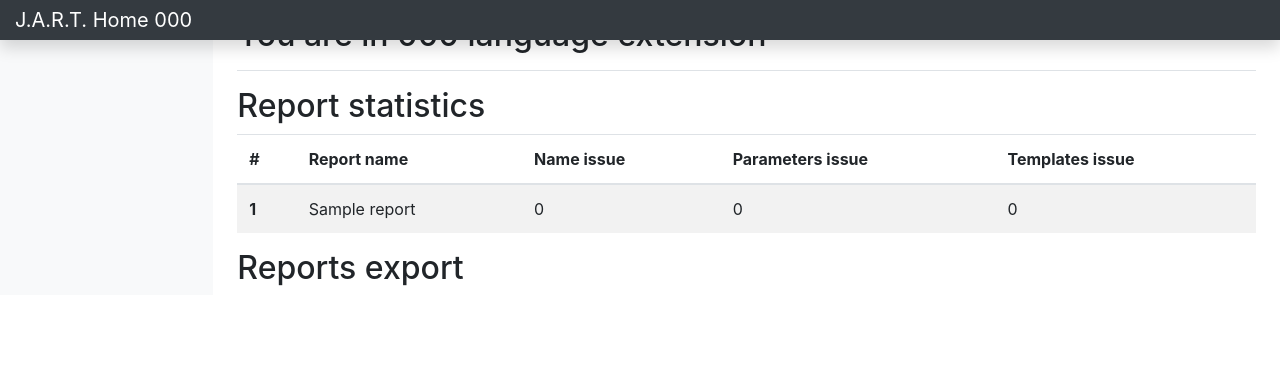
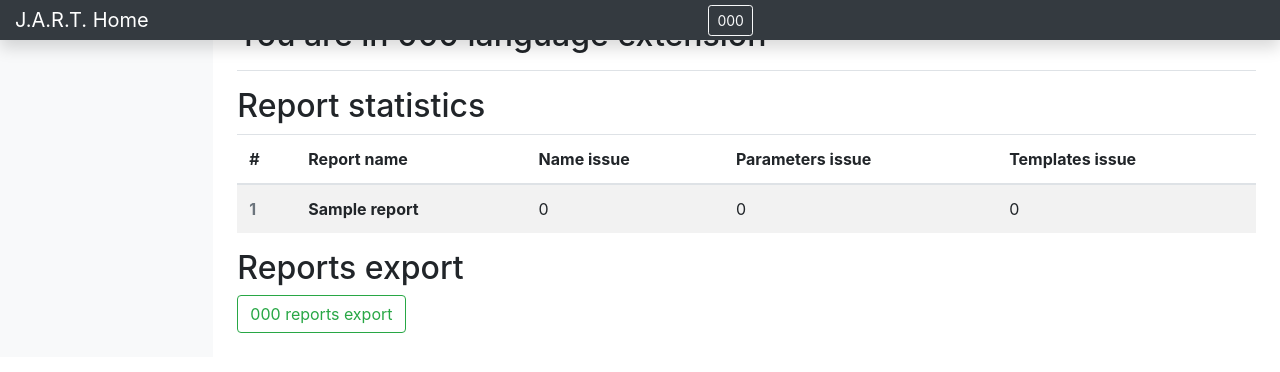
Before and after one commit to arkadyorg/xmlptranslator, a Flask app: page /language/000 in a window 1280 px wide. Shown: the top 372 px of the page. Run offline with Flask 2, Linux system fonts and the light colour scheme; tables that the repository leaves empty hold one stand-in row (values such as "Sample post"); some libraries are stand-ins or nearby versions.

Commit message:
html form correction for report export job

```diff
--- a/templates/reportconfig.html
+++ b/templates/reportconfig.html
@@ -7,7 +7,7 @@
     <meta name="author" content="">
     <link rel="icon" href="../static/img/favicon.ico">
 
-    <title>J.A.R.T. - Just Another Report Translator</title>
+    <title>J.A.R.T. - Just Another Report Translator {{ language }}</title>
 
     <!-- Bootstrap core CSS -->
     <link href="../../static/css/bootstrap.min.css" rel="stylesheet">
@@ -19,7 +19,7 @@
   <body>
 
     <nav class="navbar navbar-dark fixed-top bg-dark flex-md-nowrap p-0 shadow">
-      <a class="navbar-brand col-sm-3 col-md-2 mr-0" href="/">J.A.R.T. Home {{ language }}</a>
+      <a class="navbar-brand col-sm-3 col-md-2 mr-0" href="/">J.A.R.T. Home </a><button type="button" class="btn btn-outline-light btn-sm" href="/language/{{ language }}">{{ language }}</button>
       <ul class="navbar-nav px-3">
       </ul>
     </nav>
--- a/templates/reportlist.html
+++ b/templates/reportlist.html
@@ -7,7 +7,7 @@
     <meta name="author" content="">
     <link rel="icon" href="../static/img/favicon.ico">
 
-    <title>J.A.R.T. - Just Another Report Translator</title>
+    <title>J.A.R.T. - Just Another Report Translator {{ language }}</title>
 
     <!-- Bootstrap core CSS -->
     <link href="../static/css/bootstrap.min.css" rel="stylesheet">
@@ -19,7 +19,7 @@
   <body>
 
     <nav class="navbar navbar-dark fixed-top bg-dark flex-md-nowrap p-0 shadow">
-      <a class="navbar-brand col-sm-3 col-md-2 mr-0" href="/">J.A.R.T. Home {{ language }}</a>
+      <a class="navbar-brand col-sm-3 col-md-2 mr-0" href="/">J.A.R.T. Home </a><button type="button" class="btn btn-outline-light btn-sm" href="/language/{{ language }}">{{ language }}</button>
       <ul class="navbar-nav px-3">
       </ul>
     </nav>
@@ -45,8 +45,8 @@
   <tbody>
     {% for r in reports%}
     <tr>
-      <th scope="row">{{ r.id }}</th>
-      <td>{{ r.name }}</td>
+      <th scope="row" class="text-muted">{{ r.id }}</th>
+      <td><strong>{{ r.name }}</strong></td>
       <td>{{ r.naming_issue }}</td>
       <td>{{ r.parameters_issue }}</td>
       <td>{{ r.templates_issue }}</td>
@@ -56,7 +56,10 @@
 
 </table>
             <p class="h2">Reports export</p>
-
+            <form method = "post" action="/export_reports?lang_id={{ language_id }}">
+<button type="button submit" name="submit" class="btn btn-outline-success">{{ language }} reports export</button>
+</form>
+</br>
         </main>
       </div>
     </div>
```
